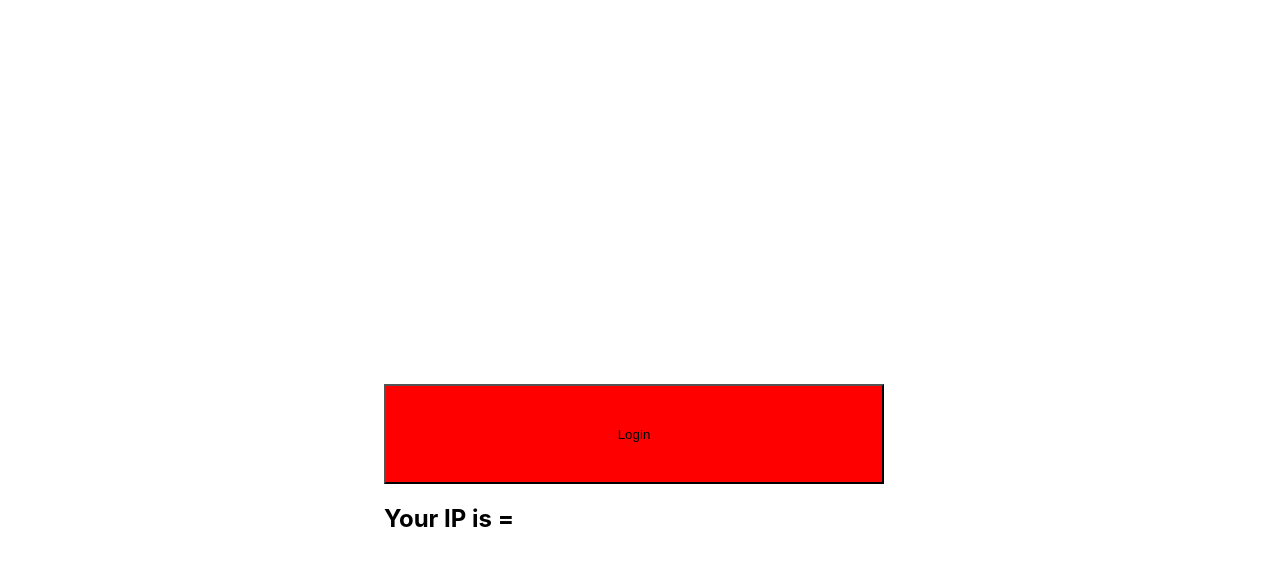
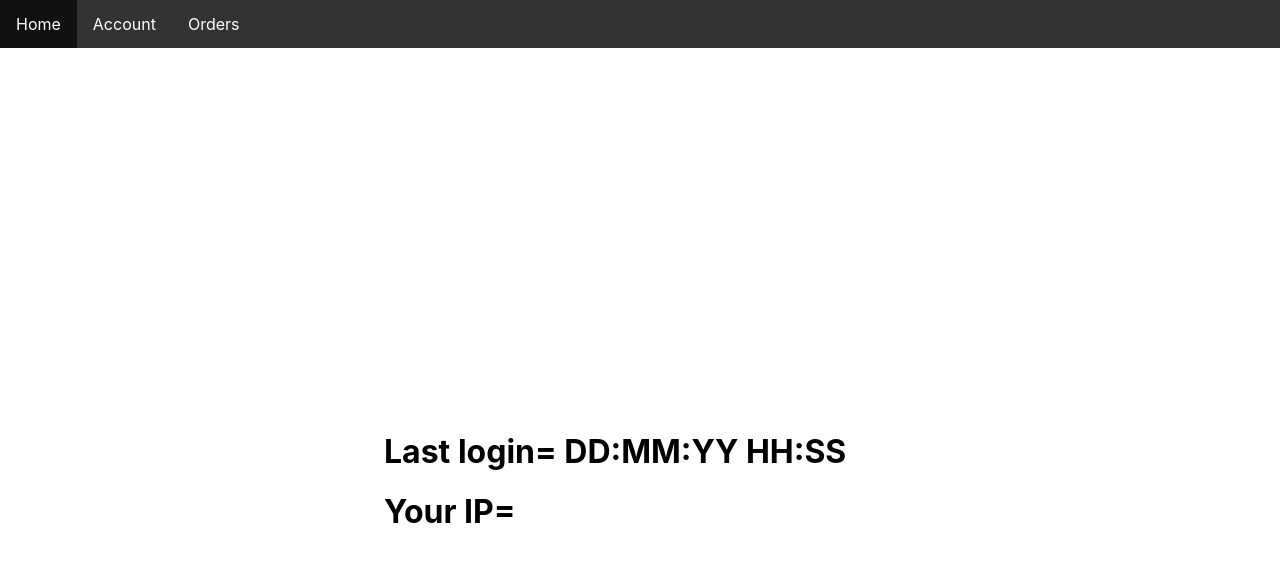
Before and after one commit to matt-dot/atomic-clock, a React (Create React App) app in the folder Frontend/: page / in a window 1280 px wide. Both pictures are taken after a click on the button "Login". Shown: the top 566 px of the page. Built offline with nearby package versions, Linux system fonts and the light colour scheme; no server answers.

Commit message:
Adds navbar

```diff
--- a/Frontend/package.json
+++ b/Frontend/package.json
@@ -9,6 +9,7 @@
     "axios": "^0.26.1",
     "react": "^17.0.2",
     "react-dom": "^17.0.2",
+    "react-router-dom": "^6.2.2",
     "react-scripts": "5.0.0",
     "web-vitals": "^2.1.4"
   },
--- a/Frontend/src/App.js
+++ b/Frontend/src/App.js
@@ -5,7 +5,7 @@ import LoginComponent from './Components/login';
 function App() {
   return (
     <LoginComponent/>
-  );
+ );
 }
 
 export default App;
--- a/Frontend/src/Components/login.jsx
+++ b/Frontend/src/Components/login.jsx
@@ -1,10 +1,13 @@
 import '../Styles/App.css';
 import React, { useEffect, useState } from 'react';
 import axios from 'axios';
+import TimeComponent from './time'
+import NavComponent from './nav';
 
 
-function LoginComponent() {
+function LoginComponent(props) {
     const [ip, setIP] = useState('');
+    const [login, setLogin] = useState(false);
 
 const getData = async () => {
     const res = await axios.get('https://geolocation-db.com/json/')
@@ -16,19 +19,34 @@ useEffect(() => {
     getData();
 }, [])
 
-const toTime = () => {
+const onClick = () => {
+    setLogin(true);
+}
 
 
-}
-    // TODO: Redirect to main page on press
+if(login) {
+    return (
+            <div >
+                <NavComponent />
+                <div className='button-container'>
+                <TimeComponent ip={ip}  />
+                </div>
 
+            </div>
+        );
+
+
+} else if (!login) {
+    // Send IP address off to check for last session login
     return (
         <div className='button-container'>
-            <button onClick={toTime}>Login</button>
+            <button onClick={onClick}>Login</button>
             <h2>Your IP is = {ip}</h2>
         </div>
     );
 }
 
+}
+
 
 export default LoginComponent;
--- /dev/null
+++ b/Frontend/src/Components/nav.jsx
@@ -0,0 +1,43 @@
+import '../Styles/App.css';
+import React, { useEffect, useState } from 'react';
+import {
+  BrowserRouter as Router,
+  Routes,
+  Route,
+  Link
+} from "react-router-dom";
+// TODO: Routing
+const NavComponent = () => {
+    return (
+          <div className='navBar'>
+            <nav>
+              <ul>
+                <li>
+                    Home
+                </li>
+                <li>
+                    Account
+                </li>
+                <li>
+                    Orders
+                </li>
+              </ul>
+            </nav>
+
+          </div>
+
+      );
+    }
+
+    function Home() {
+        return <h2>Home</h2>;
+      }
+
+      function About() {
+        return <h2>About</h2>;
+      }
+
+      function Users() {
+        return <h2>Users</h2>;
+      }
+export default NavComponent;
--- a/Frontend/src/Components/time.jsx
+++ b/Frontend/src/Components/time.jsx
@@ -3,13 +3,17 @@ import React from 'react';
 
 
 
-const TimeComponent = () => {
+const TimeComponent = (props) => {
 
+    // TODO: Check DB to match IP, if match retrieve last login time else display nothing
+    // Passing through the IP as props, could rather be info about user i.e. their UUID
     return (
-        <div className='button-container'>
-            <button onClick={toTime}>Login</button>
+        <div>
+            <h1>Last login= DD:MM:YY HH:SS</h1>
+            <h1>Your IP= {props.ip}</h1>
+
         </div>
     )
 }
 
-export default LoginComponent;
+export default TimeComponent;
--- a/Frontend/src/Styles/App.css
+++ b/Frontend/src/Styles/App.css
@@ -1,42 +1,3 @@
-.App {
-  text-align: center;
-}
-
-.App-logo {
-  height: 40vmin;
-  pointer-events: none;
-}
-
-@media (prefers-reduced-motion: no-preference) {
-  .App-logo {
-    animation: App-logo-spin infinite 20s linear;
-  }
-}
-
-.App-header {
-  background-color: #282c34;
-  min-height: 100vh;
-  display: flex;
-  flex-direction: column;
-  align-items: center;
-  justify-content: center;
-  font-size: calc(10px + 2vmin);
-  color: white;
-}
-
-.App-link {
-  color: #61dafb;
-}
-
-@keyframes App-logo-spin {
-  from {
-    transform: rotate(0deg);
-  }
-  to {
-    transform: rotate(360deg);
-  }
-}
-
 .button-container {
   margin: 30%;
 
@@ -47,3 +8,24 @@ button {
   width: 500px;
   height: 100px;
 }
+
+ul {
+  list-style-type: none;
+  margin: 0;
+  padding: 0;
+  overflow: hidden;
+  background-color: #333
+}
+
+li {
+  float: left;
+  display: block;
+  color: white;
+  text-align: center;
+  padding: 14px 16px;
+  text-decoration: none;
+}
+
+li:hover {
+  background-color: #111;
+}
```
Also changed, not shown: 1 other file (tests, documents, lock files or other folders).
